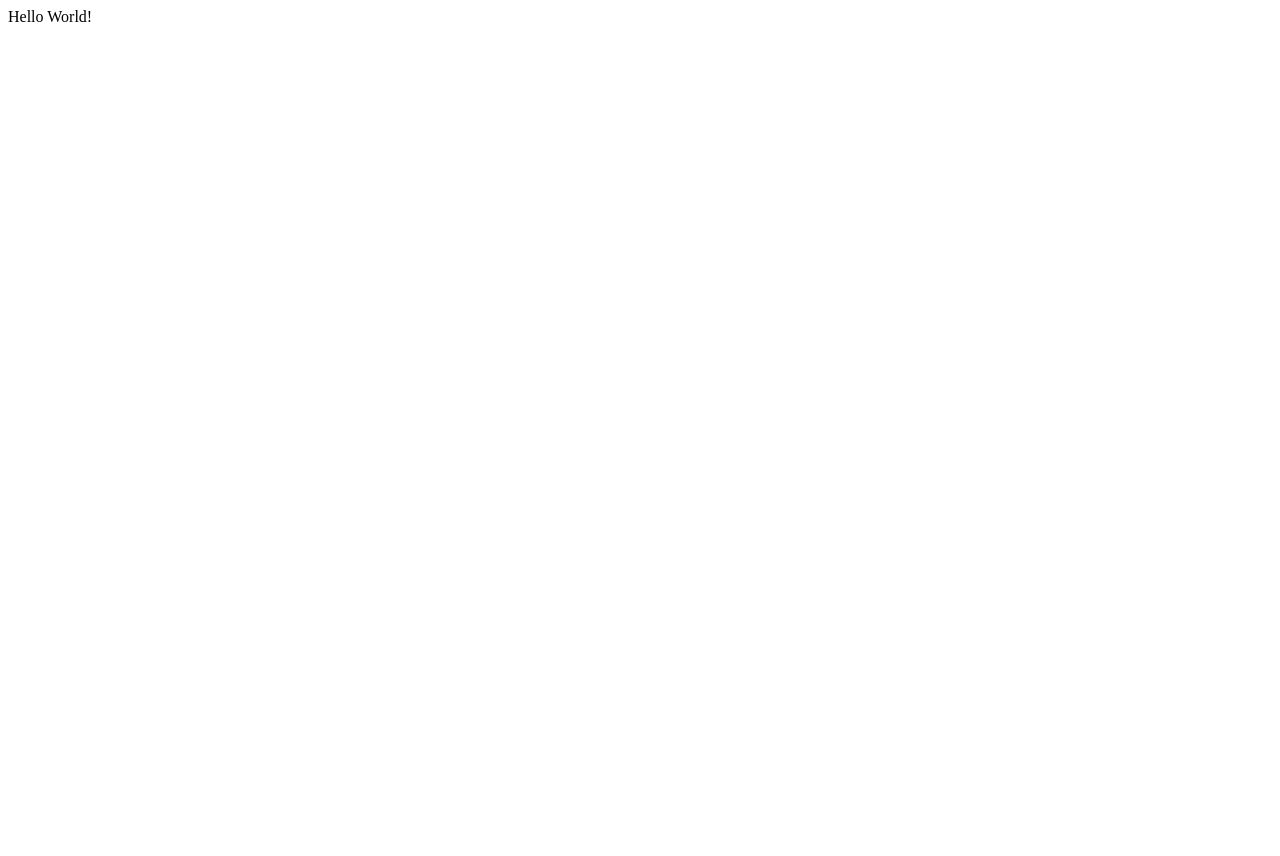
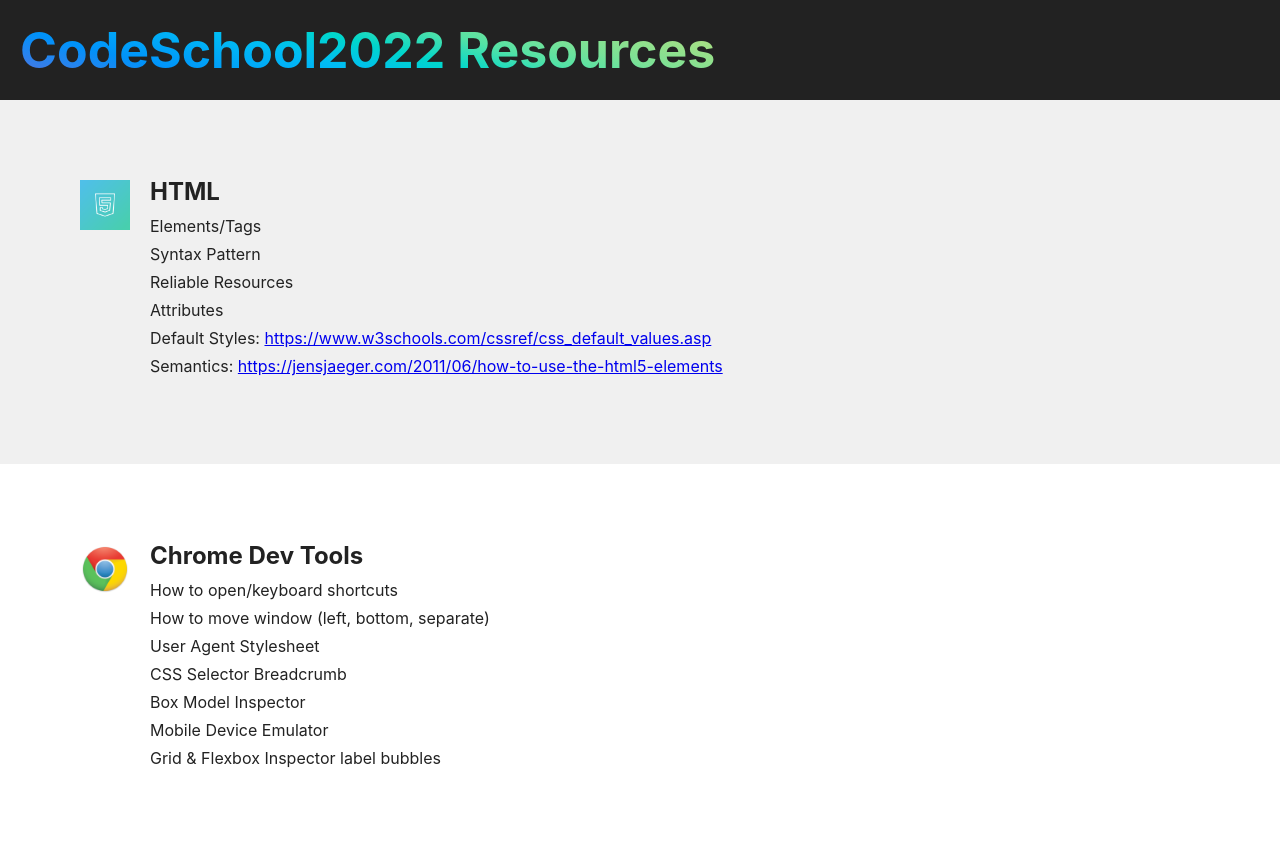
Before and after one commit to laklein/laklein.github.io, a plain HTML site: page index.html in a window 1280 px wide. Before the commit the page ends 800 px from the top, so only its background shows below. Drawn offline with Linux system fonts and the light colour scheme.

Commit message:
temp site for codeschool example

```diff
--- /dev/null
+++ b/css/style.css
@@ -0,0 +1,58 @@
+*{box-sizing: border-box;}
+h1,h2,h3,h4,h5,h6,p{
+  margin:0;
+}
+body{
+  margin:0;
+  font-family: -apple-system, BlinkMacSystemFont, 'Segoe UI', Roboto, Oxygen, Ubuntu, Cantarell, 'Open Sans', 'Helvetica Neue', sans-serif;
+  color: #222;
+}
+.main-header{
+  background-color: #222;
+}
+h1{
+  padding: 20px;
+  font-size: 50px;
+  background: -webkit-linear-gradient( 75deg,
+  hsl(259deg 55% 60%) 0%,
+  hsl(205deg 100% 49%) 17%,
+  hsl(194deg 100% 48%) 28%,
+  hsl(177deg 100% 42%) 35%,
+  hsl(154deg 71% 61%) 42%,
+  hsl(137deg 64% 68%) 47%,
+  hsl(111deg 58% 71%) 53%,
+  hsl(90deg 59% 69%) 58%,
+  hsl(75deg 58% 65%) 64%,
+  hsl(62deg 57% 60%) 72%,
+  hsl(52deg 69% 58%) 82%,
+  hsl(45deg 84% 57%) 100%
+);
+  -webkit-background-clip: text;
+  -webkit-text-fill-color: transparent;
+}
+section{
+  width: 100%;
+  padding: 80px;
+  display: flex;
+  align-items: flex-start;
+}
+.section-heading{
+  margin-top:-3px;
+}
+section img{
+  width: 100%;
+  max-width: 50px;
+  margin-right: 20px;
+}
+section ul{
+  margin:0;
+  margin-top:10px;
+  padding:0;
+  list-style-type: none;
+}
+section li {
+  margin: 8px 0;
+}
+.grey{
+  background-color: #efefefef;
+}
--- a/index.html
+++ b/index.html
@@ -1 +1,55 @@
-Hello World!
+<!DOCTYPE html>
+<html lang="en">
+
+<head>
+  <meta charset="UTF-8">
+  <meta http-equiv="X-UA-Compatible" content="IE=edge">
+  <meta name="viewport" content="width=device-width, initial-scale=1.0">
+  <title>CodeSchool2022</title>
+  <link rel="stylesheet" href="css/style.css">
+</head>
+
+<body>
+  <header class="main-header">
+    <h1>CodeSchool2022 Resources</h1>
+  </header>
+  <section class="grey">
+    <img src="images/html5.png">
+    <div class="section-detials">
+      <header class="section-heading">
+        <h2>HTML</h2>
+      </header>
+      <ul>
+        <li>Elements/Tags</li>
+        <li>Syntax Pattern</li>
+        <li>Reliable Resources</li>
+        <li>Attributes</li>
+        <li>Default Styles: <a target="_blank"
+            href="https://www.w3schools.com/cssref/css_default_values.asp">https://www.w3schools.com/cssref/css_default_values.asp</a>
+        </li>
+        <li>Semantics: <a target="_blank"
+            href="https://jensjaeger.com/2011/06/how-to-use-the-html5-elements">https://jensjaeger.com/2011/06/how-to-use-the-html5-elements</a>
+        </li>
+      </ul>
+    </div>
+  </section>
+  <section>
+    <img src="images/chrome.png">
+    <div class="section-detials">
+      <header class="section-heading">
+        <h2>Chrome Dev Tools</h2>
+      </header>
+      <ul>
+        <li>How to open/keyboard shortcuts</li>
+        <li>How to move window (left, bottom, separate)</li>
+        <li>User Agent Stylesheet</li>
+        <li>CSS Selector Breadcrumb</li>
+        <li>Box Model Inspector</li>
+        <li>Mobile Device Emulator</li>
+        <li>Grid & Flexbox Inspector label bubbles </li>
+      </ul>
+    </div>
+  </section>
+</body>
+
+</html>
```
Also changed, not shown: images/chrome.png (added), images/html5.png (added).
